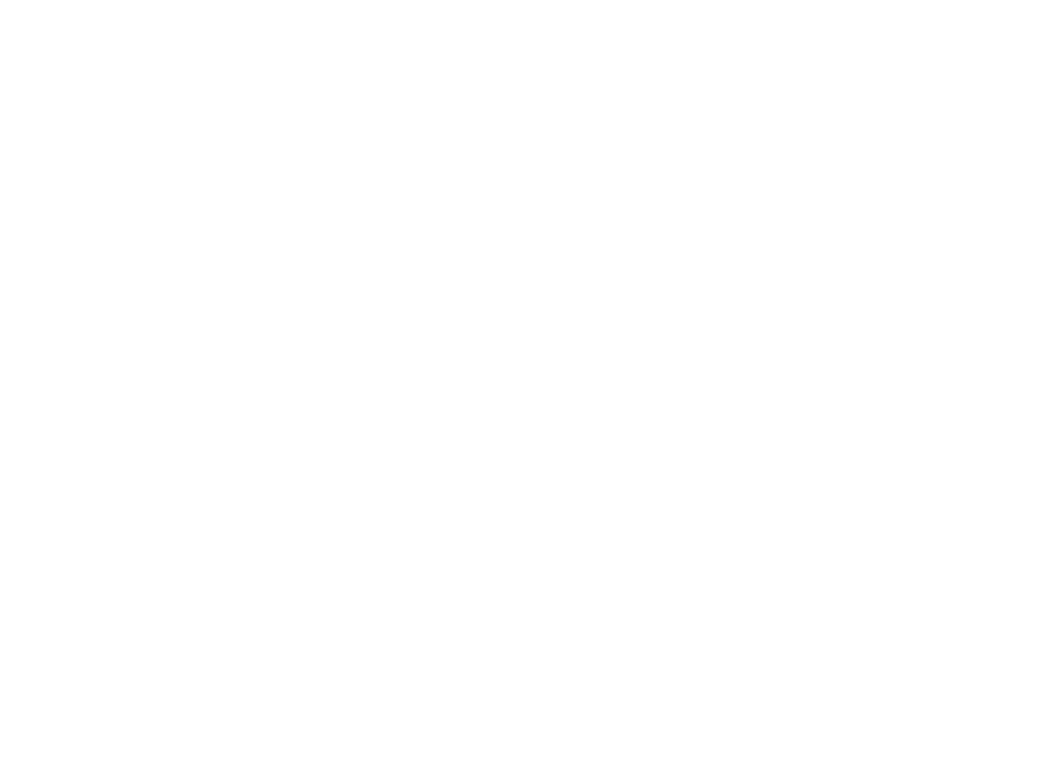
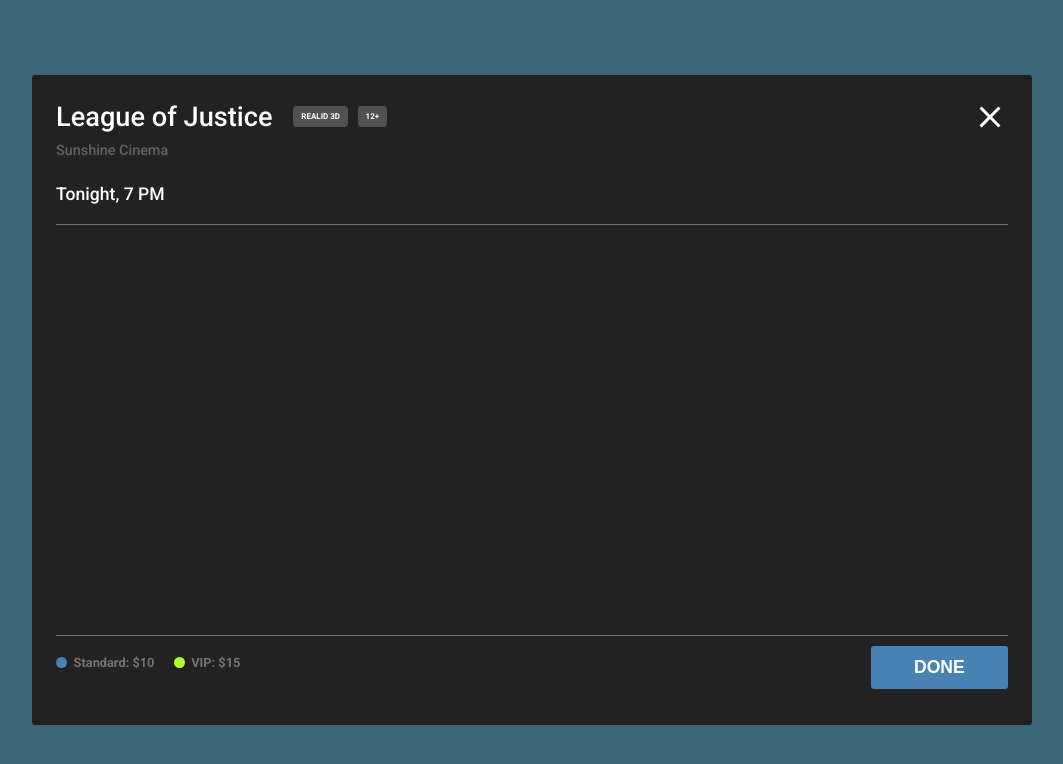
Before and after one commit to tiagoeborsanyi/css, a plain HTML site: page frontloop/step27/index.html in a window 1280 px wide. Shown: the whole page, without its empty margins (108-1171 px from the left). Drawn offline with Linux system fonts and the light colour scheme.

Commit message:
work on step27 frontloop

```diff
--- a/frontloop/step27/index.html
+++ b/frontloop/step27/index.html
@@ -9,6 +9,47 @@
   <link rel="stylesheet" href="./styles.css" />
 </head>
 <body>
+  <div class="container">
+    <div class="header">
+      <div class="title">
+        <div class="title-top">
+          <h1>League of Justice</h1>
+          <span>REALID 3D</span>
+          <span>12+</span>
+        </div>
+        <div class="title-middle">
+          <h3>Sunshine Cinema</h3>
+        </div>
+        <div class="title-bottom">
+          <p>Tonight, 7 PM</p>
+        </div>
+      </div>
+      <div class="close">
+        <a href="#">
+          <svg xmlns="http://www.w3.org/2000/svg" viewBox="0 0 24 24" fill="currentColor" width="36px" height="36px"><path d="M0 0h24v24H0z" fill="none"/><path d="M19 6.41L17.59 5 12 10.59 6.41 5 5 6.41 10.59 12 5 17.59 6.41 19 12 13.41 17.59 19 19 17.59 13.41 12z"/></svg>
+        </a>
+      </div>
+    </div>
+    <div class="content">
 
+    </div>
+    <div class="footer">
+      <div class="footer-left">
+        <ul class="footer-left__items">
+          <li class="footer-left__item first">
+            <div></div>
+            <p>Standard: $10</p>
+          </li>
+          <li class="footer-left__item">
+            <div></div>
+            <p>VIP: $15</p>
+          </li>
+        </ul>
+      </div>
+      <div class="footer-right">
+        <button>DONE</button>
+      </div>
+    </div>
+  </div>
 </body>
 </html>
--- a/frontloop/step27/styles.css
+++ b/frontloop/step27/styles.css
@@ -0,0 +1,178 @@
+* {
+    box-sizing: border-box;
+}
+
+html {
+    height: 100%;
+}
+
+body {
+    height: 100%;
+    width: 100%;
+    display: flex;
+    justify-content: center;
+    align-items: center;
+    background: #3d6677;
+    font-family: 'Roboto', sans-serif;
+    margin: 0;
+    padding: 0;
+}
+
+.container {
+    height: 650px;
+    width: 1000px;
+    padding: 1.5rem;
+    margin: 0;
+    display: block;
+    background-color: #222222;
+    border-radius: 3px;
+}
+
+.header {
+    height: 21%;
+    width: 100%;
+    display: flex;
+    justify-content: space-between;
+    align-items: center;
+    border-bottom: 1px solid rgba(138, 136, 136, 0.8);
+}
+
+.title {
+    height: 100%;
+    width: 80%;
+}
+
+.title-top,
+.title-middle,
+.title-bottom {
+    height: 28%;
+    width: 100%;
+    display: flex;
+    justify-content: flex-start;
+    align-items: center;
+}
+
+.title-top h1 {
+    margin: 0;
+    color: white;
+    font-size: 1.7rem;
+    font-weight: 500;
+    margin-right: 1rem;
+}
+
+.title-top span {
+    color: white;
+    font-size: 0.5rem;
+    font-weight: 600;
+    margin: 0 0.3rem;
+    padding: 0.4rem 0.5rem;
+    border-radius: 4px;
+    background-color: rgb(82, 81, 81);
+}
+
+.title-middle {
+    align-items: flex-start;
+}
+
+.title-middle h3 {
+    margin: 0.5rem 0 0 0;
+    color: rgb(100, 99, 99);
+    font-size: 0.9rem;
+    font-weight: 500;
+}
+
+.title-bottom {
+    align-items: flex-end;
+}
+
+.title-bottom p {
+    margin: 0;
+    color: white;
+    font-weight: 500;
+    font-size: 1.1rem;
+}
+
+
+.close {
+    height: 100%;
+    width: 18%;
+    display: flex;
+    justify-content: flex-end;
+    align-items: flex-start;
+}
+
+.close a {
+    text-decoration: none;
+}
+
+.close a svg {
+    color: white;
+}
+
+.content {
+    height: 68%;
+    width: 100%;
+}
+
+.footer {
+    height: 9%;
+    width: 100%;
+    display: flex;
+    justify-content: space-between;
+    align-items: flex-end;
+    border-top: 1px solid rgba(138, 136, 136, 0.8);
+}
+
+.footer-left {
+    height: 100%;
+    display: flex;
+    align-items: center;
+}
+
+.footer-left__items {
+    list-style: none;
+    margin: 0;
+    padding: 0;
+    display: flex;
+}
+.footer-left__item {
+    display: flex;
+    align-items: center;
+}
+
+.footer-left__item.first {
+    margin-right: 1.2rem;
+}
+
+.footer-left__item > div {
+    height: 0.7rem;
+    width: 0.7rem;
+    border-radius: 100%;
+    background-color: greenyellow;
+    margin-right: 0.4rem;
+}
+
+.footer-left__item.first > div {
+    background-color: steelblue;
+}
+
+.footer-left__item > p {
+    margin: 0;
+    color: rgba(138, 136, 136, 0.8);
+    font-size: 0.8rem;
+    font-weight: 600;
+}
+
+.footer-right > button {
+    border: 0;
+    border-radius: 3px;
+    color: white;
+    font-weight: 600;
+    font-size: 1.1rem;
+    padding: 0.7rem 2.7rem;
+    background-color: steelblue;
+}
+
+.footer-right > button:hover {
+    cursor: pointer;
+}
```
Also changed, not shown: frontloop/step27/img/close-black-36dp.svg (added).
